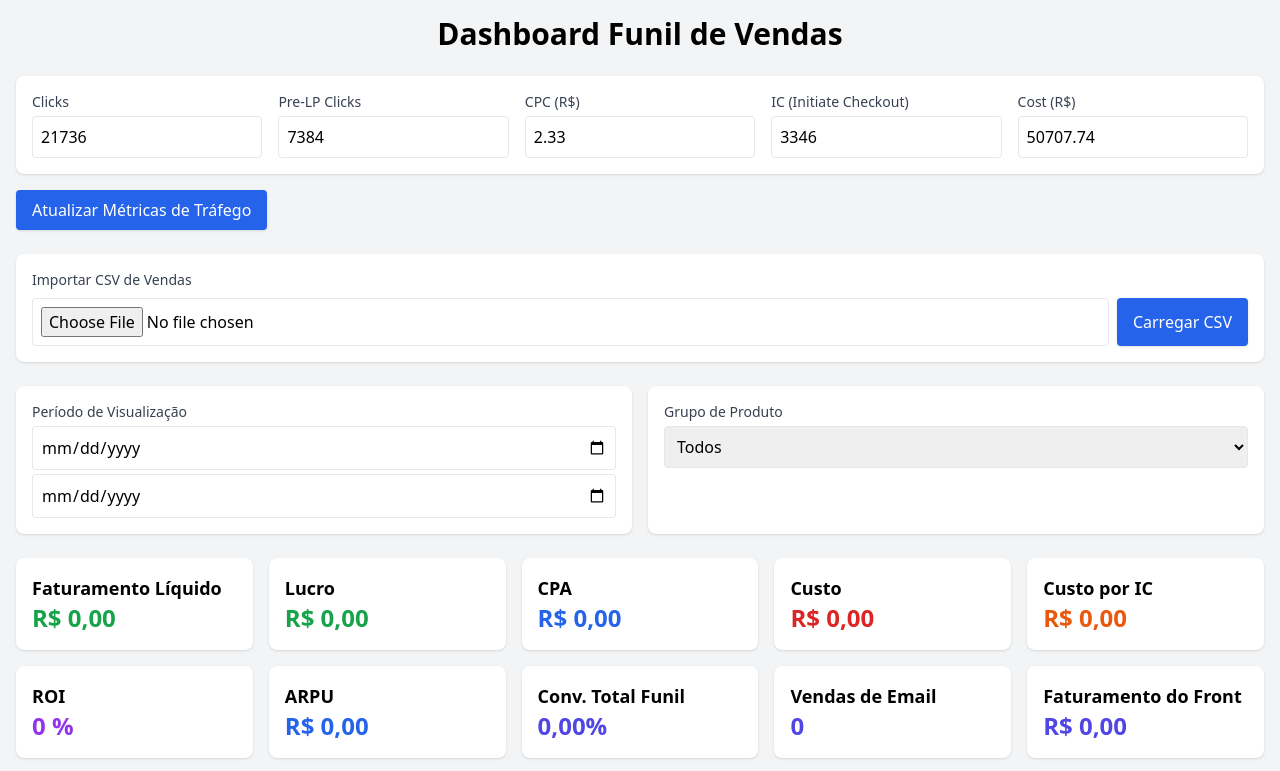
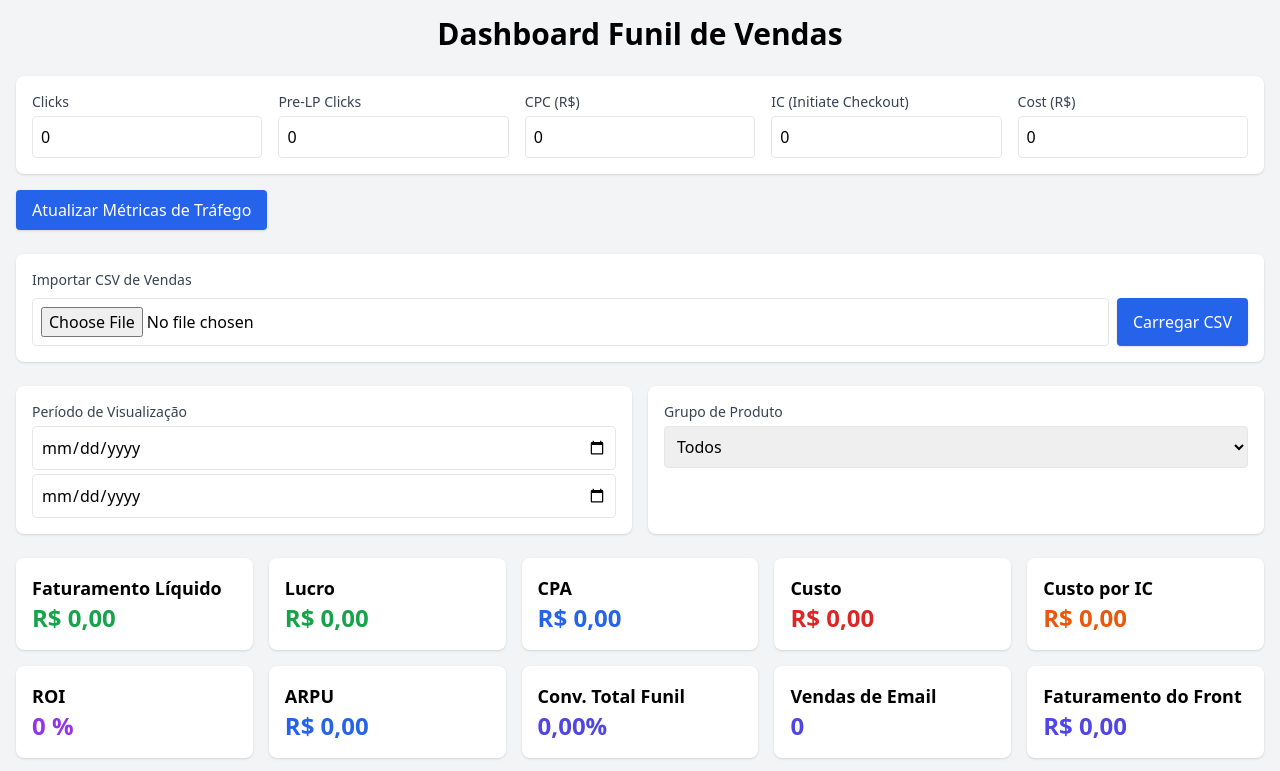
Before and after one commit to mugiwaraventures/funil.github.io, a plain HTML site: page index.html in a window 1280 px wide. Shown: the top 771 px of the page. Drawn offline with nearby package versions, Linux system fonts and the light colour scheme.

Commit message:
Update index.html

```diff
--- a/index.html
+++ b/index.html
@@ -18,23 +18,23 @@
     <div class="bg-white p-4 rounded-lg shadow grid grid-cols-1 sm:grid-cols-5 gap-4 mb-4">
       <div>
         <label class="block text-sm font-medium text-gray-700">Clicks</label>
-        <input id="metricClicks" type="number" value="21736" class="mt-1 p-2 border rounded w-full" />
+        <input id="metricClicks" type="number" value="0" class="mt-1 p-2 border rounded w-full" />
       </div>
       <div>
         <label class="block text-sm font-medium text-gray-700">Pre-LP Clicks</label>
-        <input id="metricPreLpClicks" type="number" value="7384" class="mt-1 p-2 border rounded w-full" />
+        <input id="metricPreLpClicks" type="number" value="0" class="mt-1 p-2 border rounded w-full" />
       </div>
       <div>
         <label class="block text-sm font-medium text-gray-700">CPC (R$)</label>
-        <input id="metricCpc" type="number" step="0.01" value="2.33" class="mt-1 p-2 border rounded w-full" />
+        <input id="metricCpc" type="number" step="0.01" value="0" class="mt-1 p-2 border rounded w-full" />
       </div>
       <div>
         <label class="block text-sm font-medium text-gray-700">IC (Initiate Checkout)</label>
-        <input id="metricIc" type="number" value="3346" class="mt-1 p-2 border rounded w-full" />
+        <input id="metricIc" type="number" value="0" class="mt-1 p-2 border rounded w-full" />
       </div>
       <div>
         <label class="block text-sm font-medium text-gray-700">Cost (R$)</label>
-        <input id="metricCost" type="number" step="0.01" value="50707.74" class="mt-1 p-2 border rounded w-full" />
+        <input id="metricCost" type="number" step="0.01" value="0" class="mt-1 p-2 border rounded w-full" />
       </div>
     </div>
     <button id="updateTraffic" class="mb-6 px-4 py-2 bg-blue-600 text-white rounded shadow">
```
